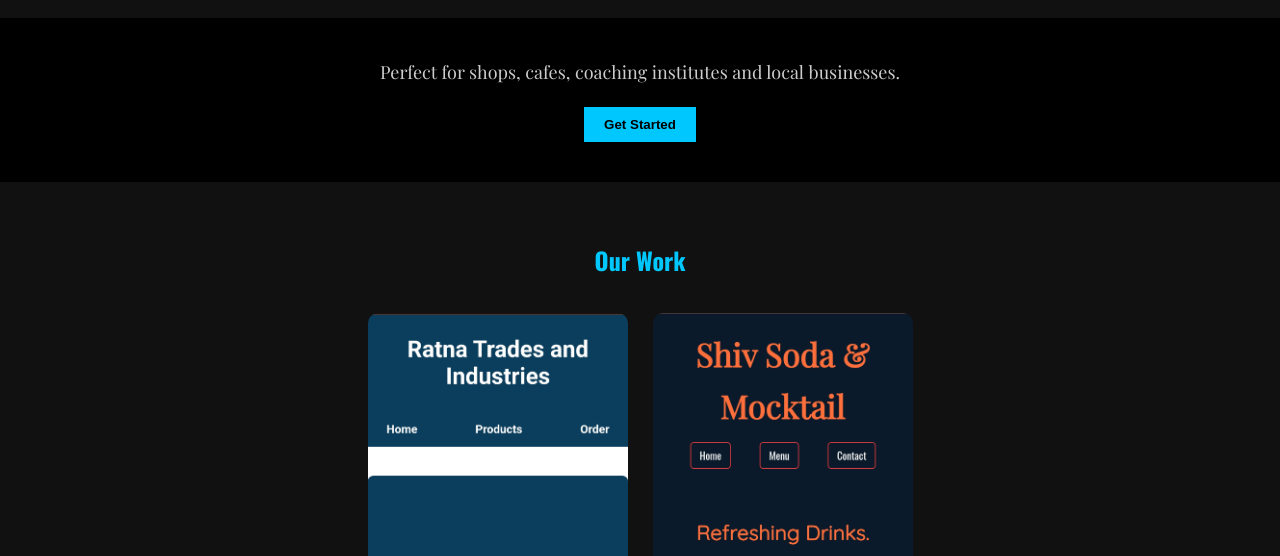
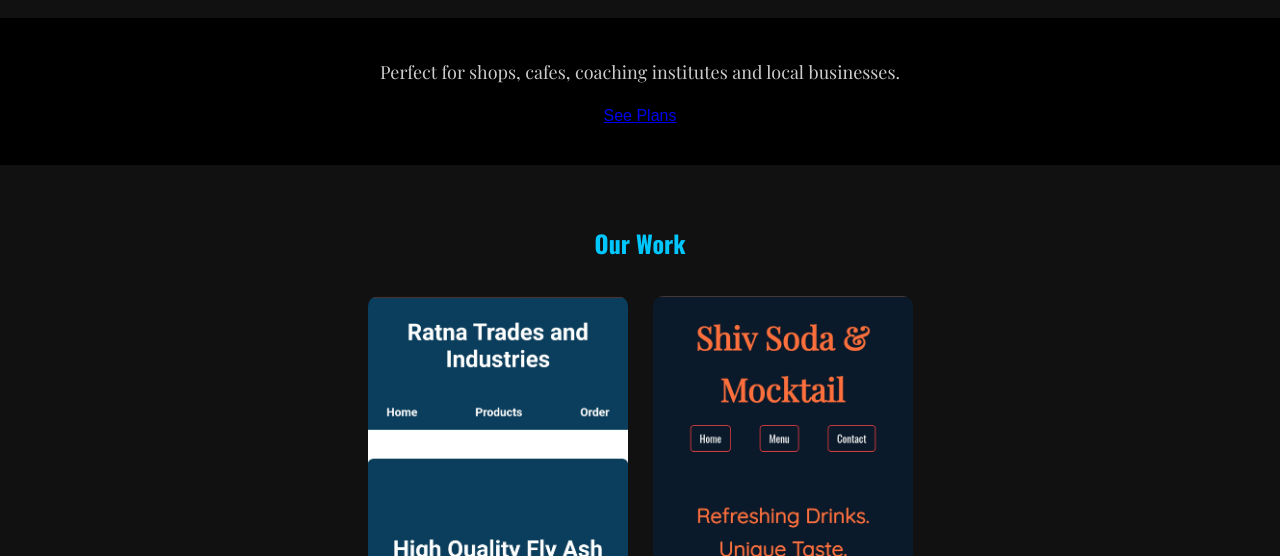
Before and after one commit to jyotiradityasingh2006-debug/Webipy, a plain HTML site: page index.html in a window 1280 px wide. Shown: the part 244-800 px from the top of the page. Drawn offline with nearby package versions, Linux system fonts and the light colour scheme; a web font is replaced by a local one.

Commit message:
Update index.html

```diff
--- a/index.html
+++ b/index.html
@@ -3,7 +3,7 @@
 <head>
   <meta charset="UTF-8">
   <meta name="viewport" content="width=device-width, initial-scale=1.0">
-  <title>Webipyy</title>
+  <title>Webipy</title>
   <link href="https://fonts.googleapis.com/css2?family=Oswald:wght@200..700&family=Playfair+Display:ital,wght@0,400..900;1,400..900&display=swap" rel="stylesheet">
   <link rel="stylesheet" href="webipy.css">
 </head>
@@ -31,7 +31,7 @@
   <!-- Hero Section -->
   <section id="hero" class="hero">
     <p>Perfect for shops, cafes, coaching institutes and local businesses.</p>
-    <button>Get Started</button>
+    <a href="#pricing" class="hero-btn">See Plans</a>
   </section>
 
   <!-- Portfolio Section -->
```
